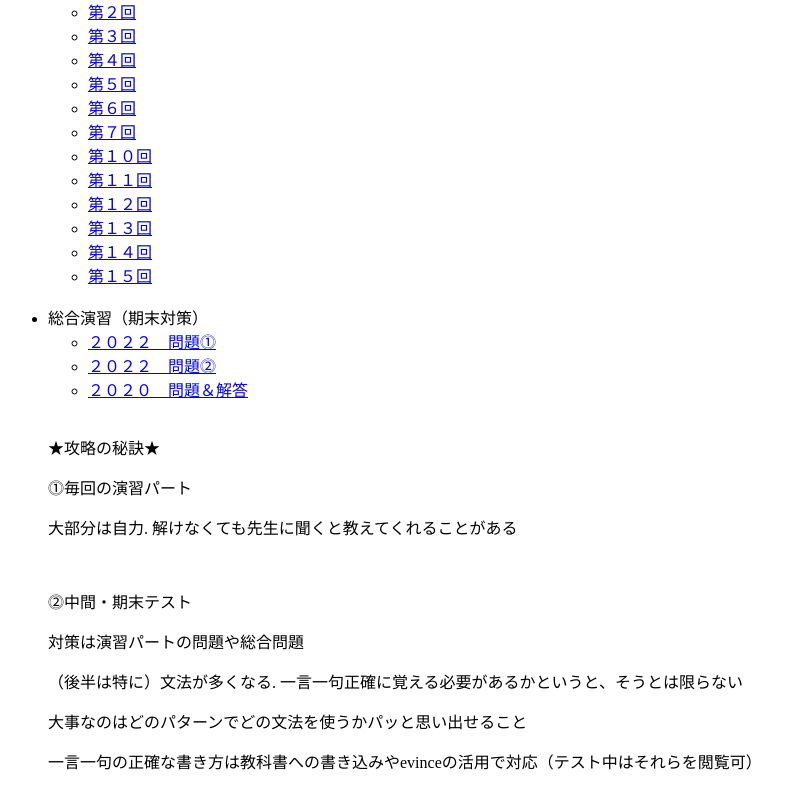
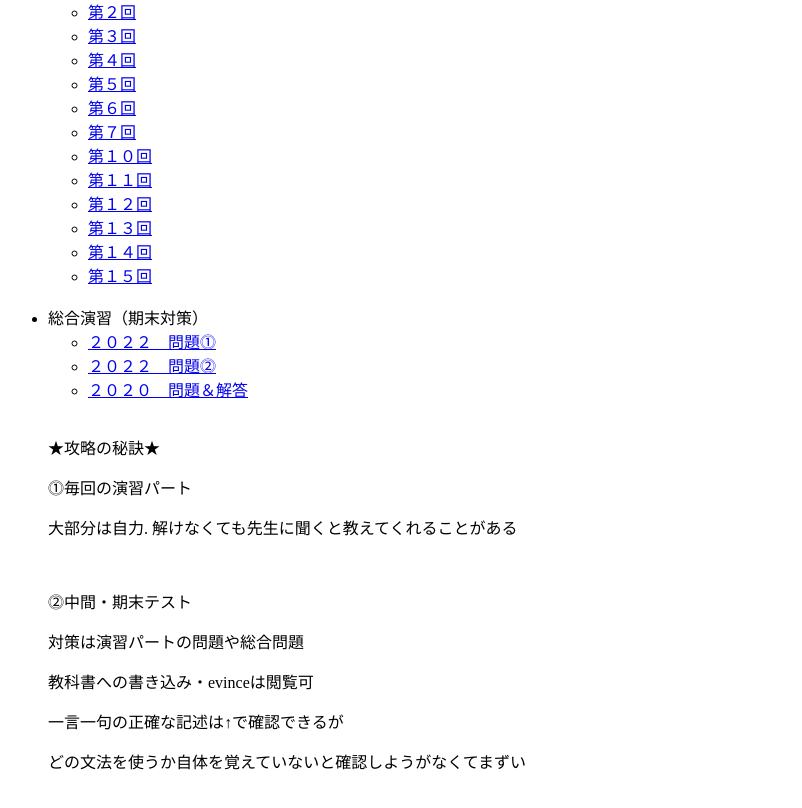
Before and after one commit to jackdawson0410/sample21, a plain HTML site: page index.html in a window 1280 px wide. Shown: the part 124-932 px from the top of the page, without its empty margins (0-802 px from the left). Drawn offline with Linux system fonts and the light colour scheme.

Commit message:
Update index.html

```diff
--- a/index.html
+++ b/index.html
@@ -37,9 +37,9 @@
 		<br>
 		<p>⓶中間・期末テスト</p>
 		<p>対策は演習パートの問題や総合問題 </p>
-		<p>（後半は特に）文法が多くなる. 一言一句正確に覚える必要があるかというと、そうとは限らない</p>
-		<p>大事なのはどのパターンでどの文法を使うかパッと思い出せること </p>
-		<p>一言一句の正確な書き方は教科書への書き込みやevinceの活用で対応（テスト中はそれらを閲覧可）</p>
+		<p>教科書への書き込み・evinceは閲覧可</p>
+		<p>一言一句の正確な記述は↑で確認できるが</p>
+		<p>どの文法を使うか自体を覚えていないと確認しようがなくてまずい</p>
 		<br>
 		<br>
 		<br>
```
